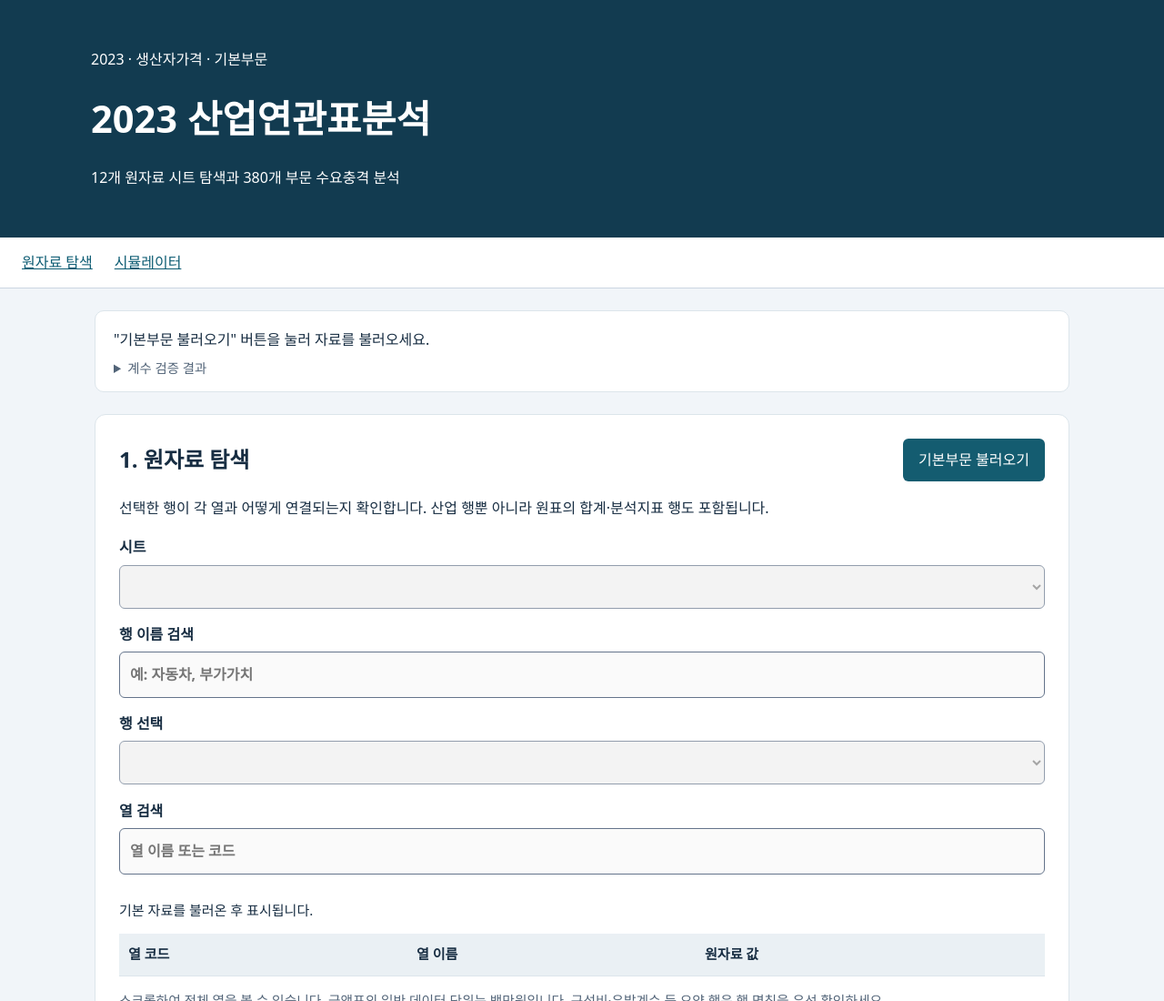
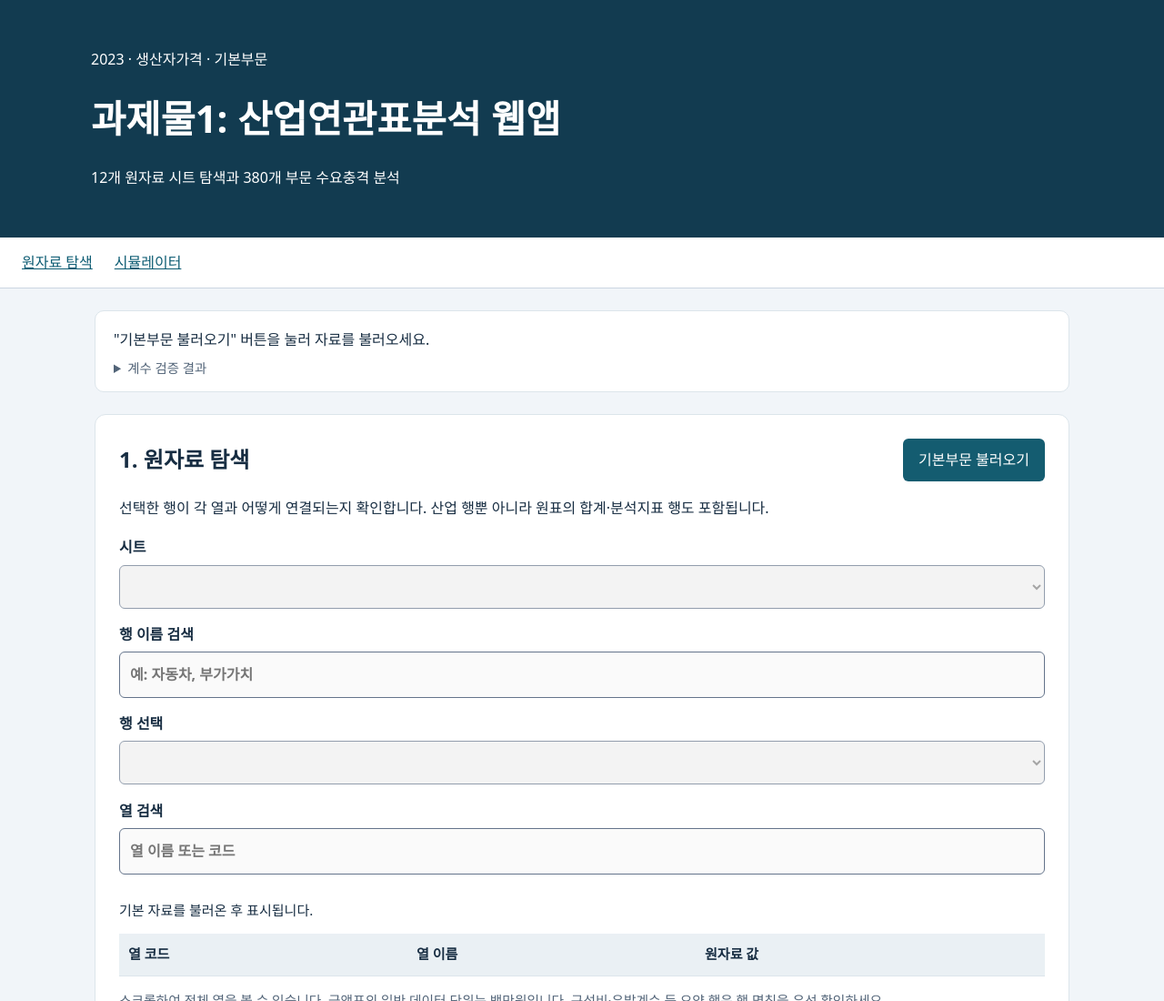
Before and after one commit to Malllho0830/-title, a plain HTML site: page index.html in a window 1280 px wide. Shown: the top 1100 px of the page at 91% size. Drawn offline with Linux system fonts and the light colour scheme.

Commit message:
Update index.html

```diff
--- a/index.html
+++ b/index.html
@@ -1,7 +1,7 @@
 <!DOCTYPE html>
 
 <html lang="ko"><head><meta charset="utf-8"/><meta content="width=device-width,initial-scale=1" name="viewport"/><title>과제물1: 산업연관표분석 웹앱</title><link href="./style.css" rel="stylesheet"/><script defer="" src="./app.js"></script></head>
-<body><header><p>2023 · 생산자가격 · 기본부문</p><h1>2023 산업연관표분석 </h1><p>12개 원자료 시트 탐색과 380개 부문 수요충격 분석</p></header>
+<body><header><p>2023 · 생산자가격 · 기본부문</p><h1>과제물1: 산업연관표분석 웹앱 </h1><p>12개 원자료 시트 탐색과 380개 부문 수요충격 분석</p></header>
 <nav aria-label="주요 메뉴"><a href="#explorer">원자료 탐색</a><a href="#simulation">시뮬레이터</a></nav><main>
 <aside aria-label="분석 준비 상태" class="loading-status"><p id="status" role="status">"기본부문 불러오기" 버튼을 눌러 자료를 불러오세요.</p><details><summary>계수 검증 결과</summary><pre id="validation">아직 자료를 불러오지 않았습니다.</pre></details></aside>
 <section id="explorer"><div class="section-heading"><h2>1. 원자료 탐색</h2><button id="load-basic" type="button">기본부문 불러오기</button></div><p>선택한 행이 각 열과 어떻게 연결되는지 확인합니다. 산업 행뿐 아니라 원표의 합계·분석지표 행도 포함됩니다.</p><label>시트<select disabled="" id="sheet"></select></label><label>행 이름 검색<input disabled="" id="row-search" placeholder="예: 자동차, 부가가치"/></label><label>행 선택<select disabled="" id="row"></select></label><p id="unit"></p><label>열 검색<input disabled="" id="col-search" placeholder="열 이름 또는 코드"/></label><div class="scroll"><table><caption id="explore-caption">기본 자료를 불러온 후 표시됩니다.</caption><thead><tr><th>열 코드</th><th>열 이름</th><th>원자료 값</th></tr></thead><tbody id="cells"></tbody></table></div><p class="note">스크롤하여 전체 열을 볼 수 있습니다. 금액표의 일반 데이터 단위는 백만원입니다. 구성비·유발계수 등 요약 행은 행 명칭을 우선 확인하세요.</p></section>
```
